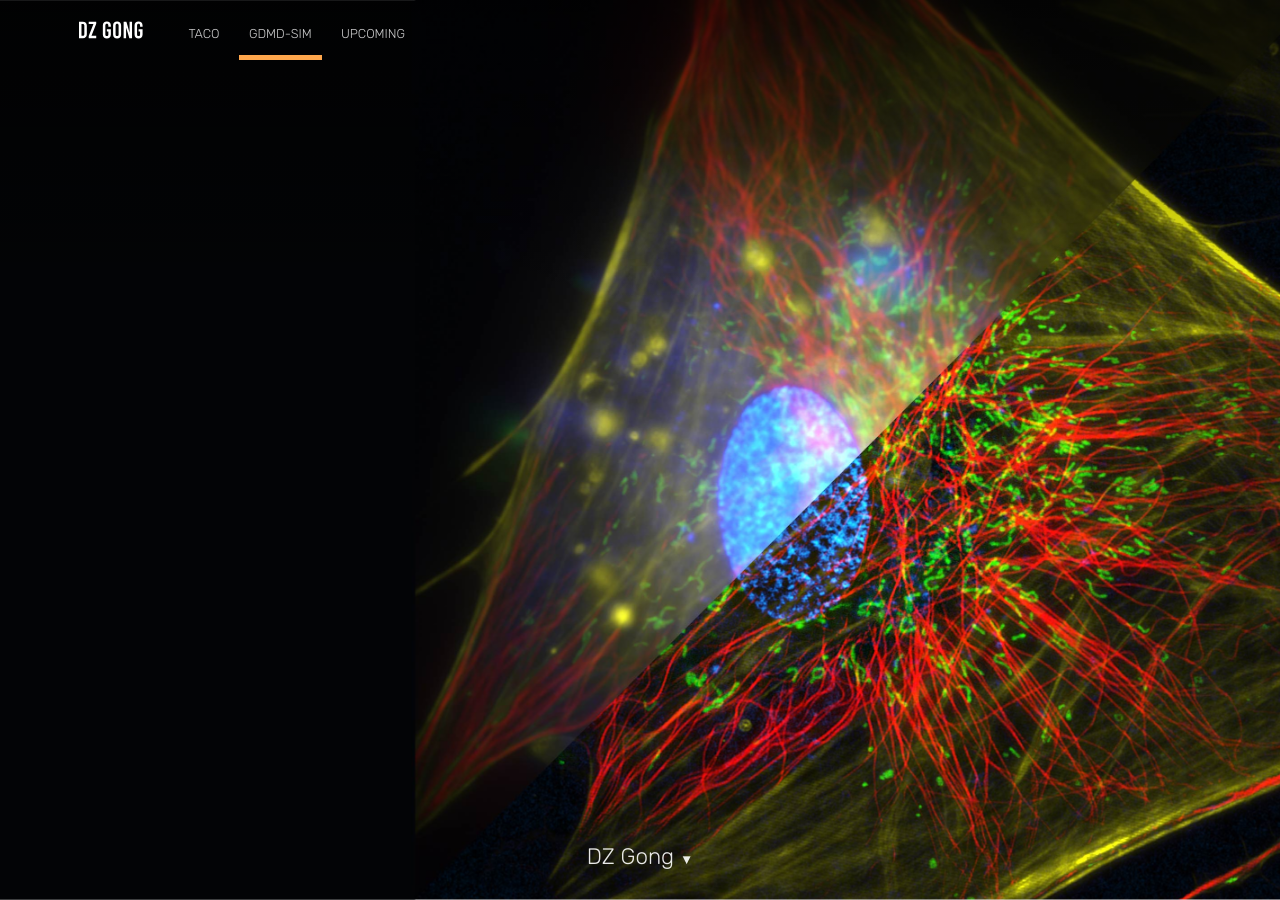
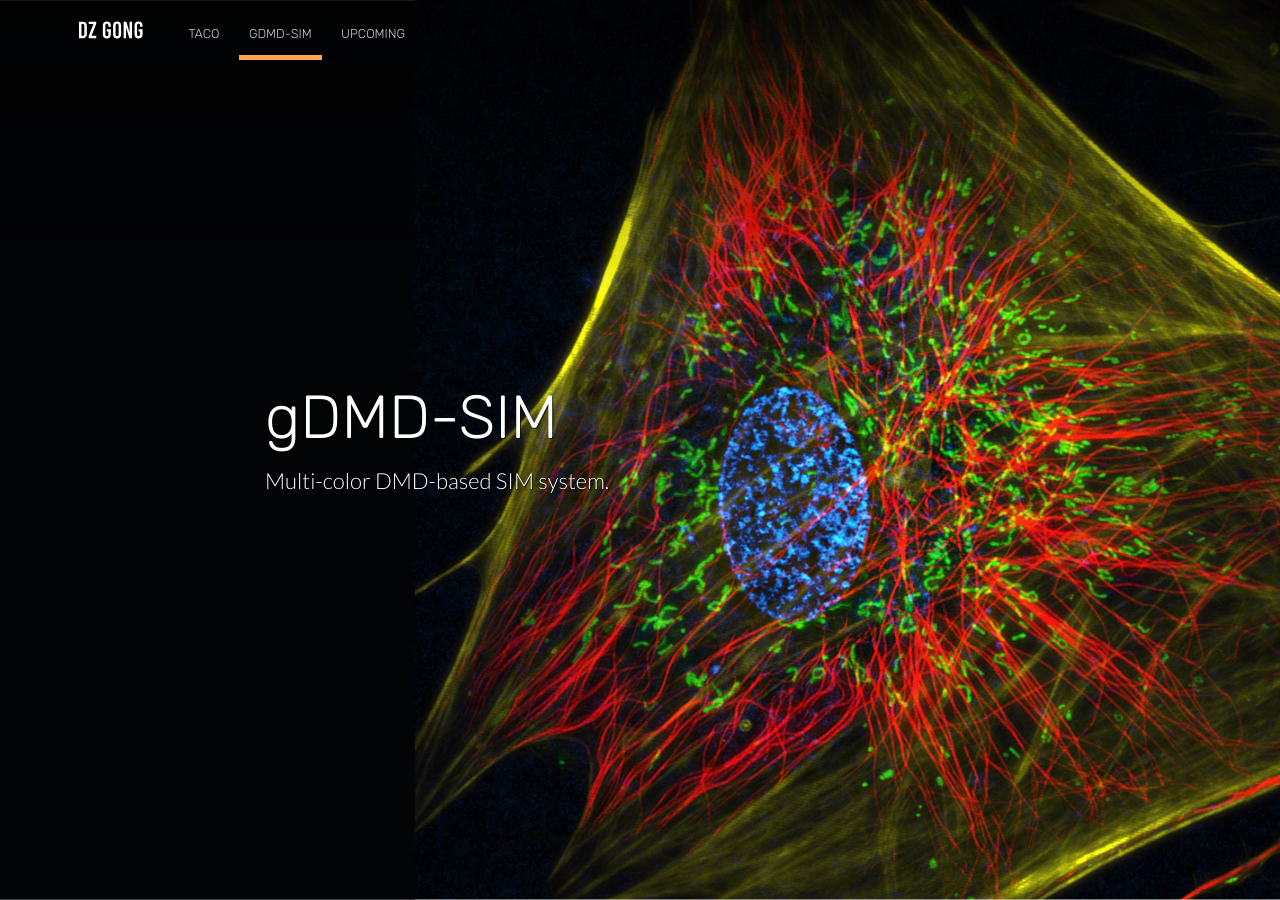
Before and after one commit to DZGong/DZGong.github.io, a Jekyll site: the page built from gDMD-SIM.html, in a window 1280 px wide and 900 px high. Built offline with Jekyll 4.4.1, drawn with Linux system fonts in a browser that asks for light colours; nearby versions of some CDN libraries; some of the changed text lies outside the part shown.

Commit message:
test change 16

```diff
--- a/gDMD-SIM.html
+++ b/gDMD-SIM.html
@@ -1,70 +1,46 @@
 ---
 title: gDMD-SIM
-description: gDMD-SIM multicolor imaging SIM system.
+description: We've built an amazing team of developers, marketers, designers and sales people.
 image: /photos/gDMD-SIM_cell.jpg
-bottom_image: https://unsplash.it/2000/1322?a=.png
 ---
 
 <section class="hero" style="background-image: url({% include relative-src.html src=page.image %})">
 	<div class="inner-hero text-container">
 		<div class="hero-text-container">
-			<!-- <h1 class="editable">DZ Gong</h1> -->
-			<!-- <p class="editable"> TACO </p>
-			<p class="editable"> gDMD-SIM </p>
-			<p class="editable"> Upcoming </p> -->
-			<!-- <div class="cta button alt"><a href="#">Join Now</a></div> -->
+			<h1 class="editable">gDMD-SIM</h1>
+			<p class="subtext editable">Multi-color DMD-based SIM system.</p>
 		</div>
 	</div>
-	<div class="learn-more"><a href="#learn-more">DZ Gong <span class="arrow">&#x25BC;</span></a></div>
 </section>
 
 <div class="content">
-	<section class="info" id="learn-more">
+	<section class="info" id="gDMD-SIM">
 		<div class="container flex">
 			<div class="text">
-				<h2 class="editable">Daozheng (DZ) Gong</h2>
+				<h2 class="editable">gDMD-SIM</h2>
 				<p class="editable">I study optical microscopy.</p>
 				<p class="editable">PhD candidate in Biophysics, Univ. of Chicago.</p>
 				<p class="editable">Email: <a href=mailto:dzgong@uchicago.edu>dzgong@uchicago.edu</a></p>
 				<!-- <p class="editable">BS in Applied Physics, Univ. of Sci. & Tech. of China (USTC), 2019.</p> -->
 			</div>
 			<div class="image">
-				<img class="editable" src="./photos/AboutMe.JPG" alt="Screenshot" />
+				<img class="editable" src="/photos/TACO_setup.jpg" alt="TACO_setup" />
 			</div>
 		</div>
 	</section>
+</div>
 
-	<!-- <section class="info">
-		<div class="container flex">
-			<div class="text">
-				<h2 class="editable">Pick your interests</h2>
-				<p class="editable">The more you tell Frisco the better it gets to know you. Frisco matches you with people who share similar interests with you.</p>
-			</div>
-			<div class="image">
-				<img class="editable" src="http://placehold.it/650x1300" alt="Screenshot" />
-			</div>
-		</div>
-	</section> -->
-
-	<!-- <section class="info">
-		<div class="container flex">
-			<div class="text">
-				<h2 class="editable">Swipe and go</h2>
-				<p class="editable">Frisco shows you cards with people who might be a good match for friendship. Swipe left to move to the next card or right to start talking.</p>
-			</div>
-			<div class="image">
-				<img class="editable" src="http://placehold.it/650x1300" alt="Screenshot" />
-			</div>
-		</div>
-	</section> -->
-
-	<!-- <section class="hero" style="background-image: url({% include relative-src.html src=page.bottom_image %})">
-		<div class="inner-hero text-container">
-			<div class="hero-text-container">
-				<h2 class="editable">Find your buddy today</h2>
-				<p class="subtext editable">It's free, fun and an exciting way to meet new people.</p>
-				<div class="cta button alt"><a href="#">Join Now</a></div>
-			</div>
-		</div>
-	</section> -->
-</div>
+<!-- <section class="pad">
+	<div class="container">
+		<p class="editor-link"><a href="cloudcannon:collections/_staff_members" class="btn"><strong>&#9998;</strong> Manage Staff Members</a></p>
+		<ul class="staff">
+			{% for person in site.staff_members %}
+				<li>
+					<div class="square-image" style="background-image: url({% include relative-src.html src=person.image_path %})"></div>
+					<div class="name"><a target="_blank" href="https://twitter.com/{{ person.twitter_username }}">{{ person.name }}</a></div>
+					<div class="position">{{ person.position }}</div>
+				</li>
+			{% endfor %}
+		</ul>
+	</div>
+</section> -->
```
Also changed, not shown: photos/gDMD-SIM_cell.jpg.
